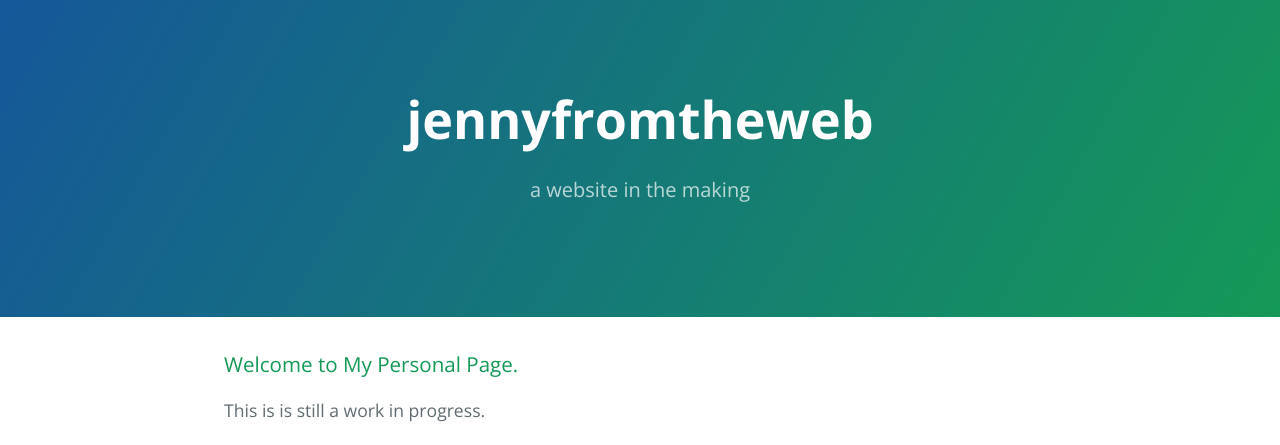
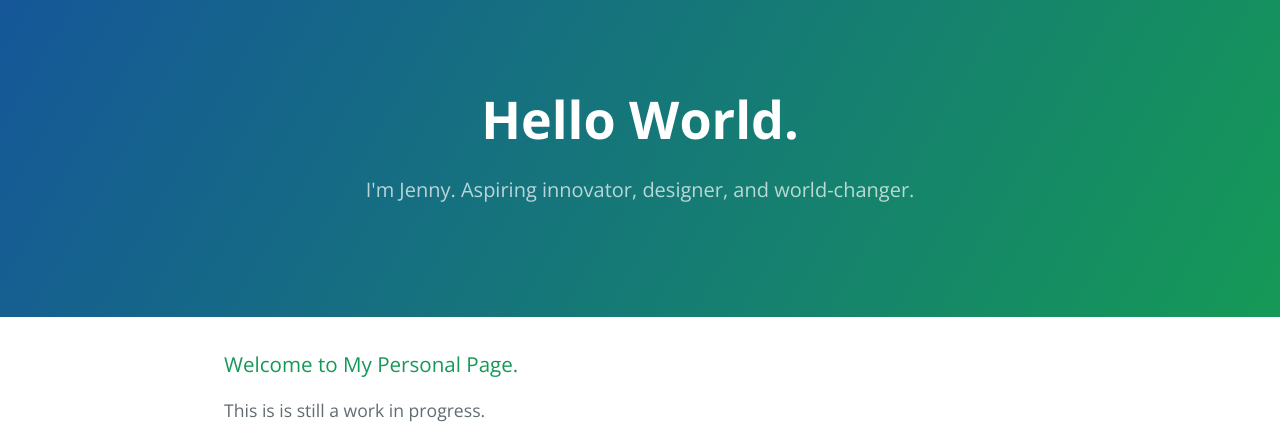
Before and after one commit to jennyfromtheweb/jennyfromtheweb.github.io, a PHP site: page / in a window 1280 px wide. Shown: the top 445 px of the page. Run offline with PHP 8.4, Linux system fonts and the light colour scheme.

Commit message:
initial changes

```diff
--- a/index.html
+++ b/index.html
@@ -2,7 +2,7 @@
 <html lang="en-us">
   <head>
     <meta charset="UTF-8">
-    <title>jennyfromtheweb by jennyfromtheweb</title>
+    <title>J E N N Y F R O M T H E W E B</title>
     <meta name="viewport" content="width=device-width, initial-scale=1">
     <link rel="stylesheet" type="text/css" href="stylesheets/normalize.css" media="screen">
     <link href='http://fonts.googleapis.com/css?family=Open+Sans:400,700' rel='stylesheet' type='text/css'>
@@ -11,8 +11,8 @@
   </head>
   <body>
     <section class="page-header">
-      <h1 class="project-name">jennyfromtheweb</h1>
-      <h2 class="project-tagline">a website in the making</h2>
+      <h1 class="name">Hello World.</h1>
+      <h2 class="tagline">I'm Jenny. Aspiring innovator, designer, and world-changer.</h2>
     </section>
 
     <section class="main-content">
--- a/stylesheets/stylesheet.css
+++ b/stylesheets/stylesheet.css
@@ -71,37 +71,37 @@ a {
   .page-header {
     padding: 2rem 1rem; } }
 
-.project-name {
+.name {
   margin-top: 0;
   margin-bottom: 0.1rem; }
 
 @media screen and (min-width: 64em) {
-  .project-name {
+  .name {
     font-size: 3.25rem; } }
 
 @media screen and (min-width: 42em) and (max-width: 64em) {
-  .project-name {
+  .name {
     font-size: 2.25rem; } }
 
 @media screen and (max-width: 42em) {
-  .project-name {
+  .name {
     font-size: 1.75rem; } }
 
-.project-tagline {
+.tagline {
   margin-bottom: 2rem;
   font-weight: normal;
   opacity: 0.7; }
 
 @media screen and (min-width: 64em) {
-  .project-tagline {
+  .tagline {
     font-size: 1.25rem; } }
 
 @media screen and (min-width: 42em) and (max-width: 64em) {
-  .project-tagline {
+  .tagline {
     font-size: 1.15rem; } }
 
 @media screen and (max-width: 42em) {
-  .project-tagline {
+  .tagline {
     font-size: 1rem; } }
 
 .main-content :first-child {
```
